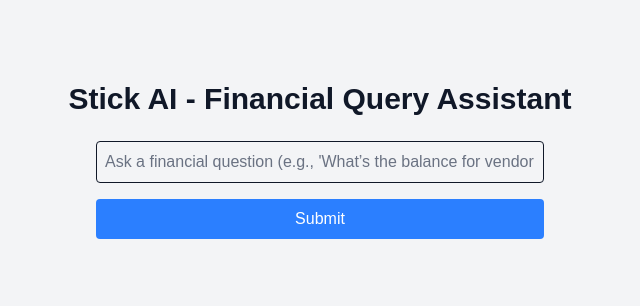
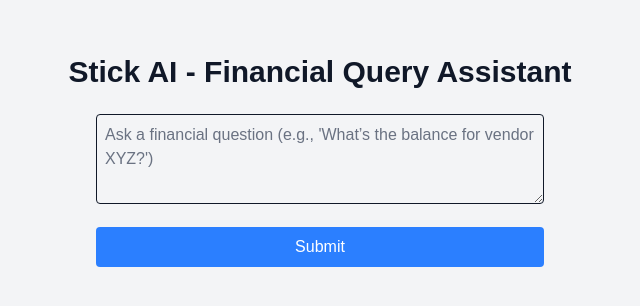
Before and after one commit to amp454s/stick-ai-frontend, a Next.js app: page / in a window 1280 px wide. Shown: the part 240-546 px from the top of the page, without its empty margins (320-960 px from the left). Built offline with nearby package versions, Linux system fonts and the light colour scheme.

Commit message:
Updated query input to textarea with wrapping and scaling

```diff
--- a/src/app/page.tsx
+++ b/src/app/page.tsx
@@ -28,12 +28,12 @@
         Stick AI - Financial Query Assistant
       </h1>
       <form onSubmit={handleSubmit} className="w-full max-w-md">
-        <input
-          type="text"
+        <textarea
           value={query}
           onChange={(e) => setQuery(e.target.value)}
           placeholder="Ask a financial question (e.g., 'What’s the balance for vendor XYZ?')"
-          className="w-full p-2 mb-4 border rounded text-gray-900 placeholder-gray-500"
+          className="w-full p-2 mb-4 border rounded text-gray-900 placeholder-gray-500 resize-y min-h-[80px]"
+          rows={3}
         />
         <button
           type="submit"
```
